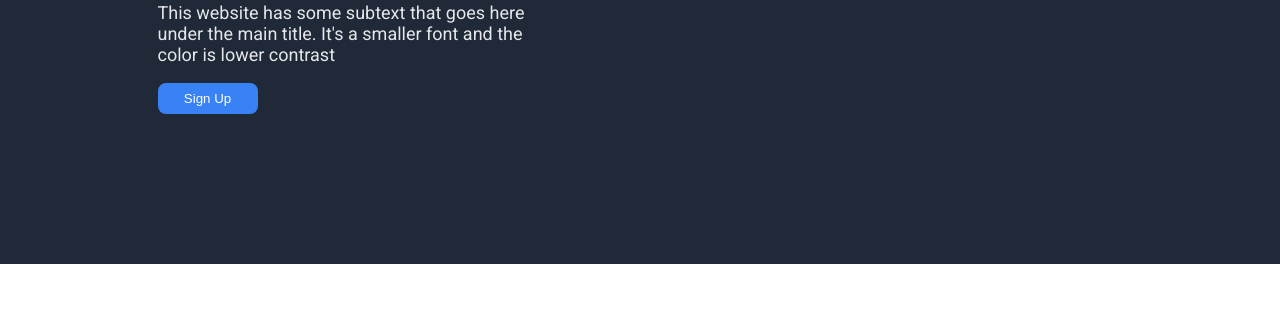
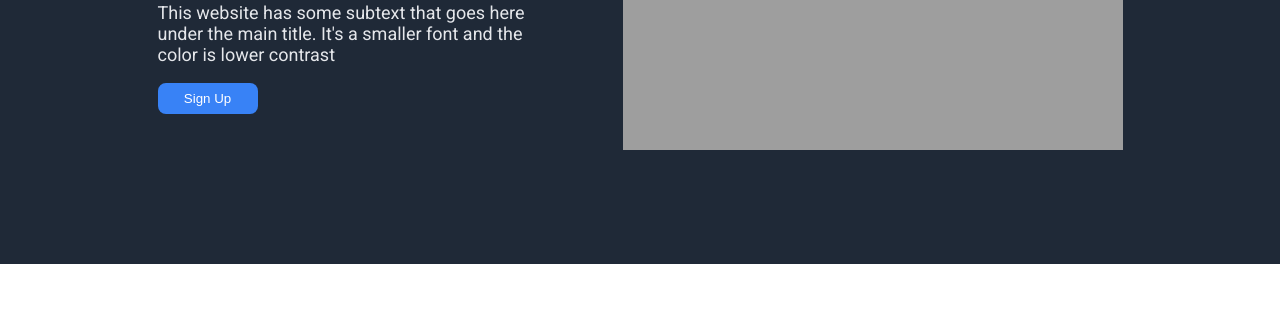
Before and after one commit to hano0709/TOP1, a plain HTML site: page index.html in a window 1280 px wide. Shown: the part 314-638 px from the top of the page. Drawn offline with Linux system fonts and the light colour scheme; the site is published under a folder, as on GitHub Pages, so addresses that start at the root find nothing.

Commit message:
hero-pic fix

```diff
--- a/index.html
+++ b/index.html
@@ -22,7 +22,7 @@
             <p class="hero-sec">This website has some subtext that goes here under the main title. It's a smaller font and the color is lower contrast</p>
             <button id="hero-button">Sign Up</button>
         </div>
-        <img src="/images/hero-image.jpg" alt="hero-image" height="300px" width="500px" id="hero-image">
+        <img src="images/hero-image.jpg" alt="hero-image" height="300px" width="500px" id="hero-image">
     </div>
     <h3 id="second-head">Some Random Information</h3>
     <div class="second">
```
